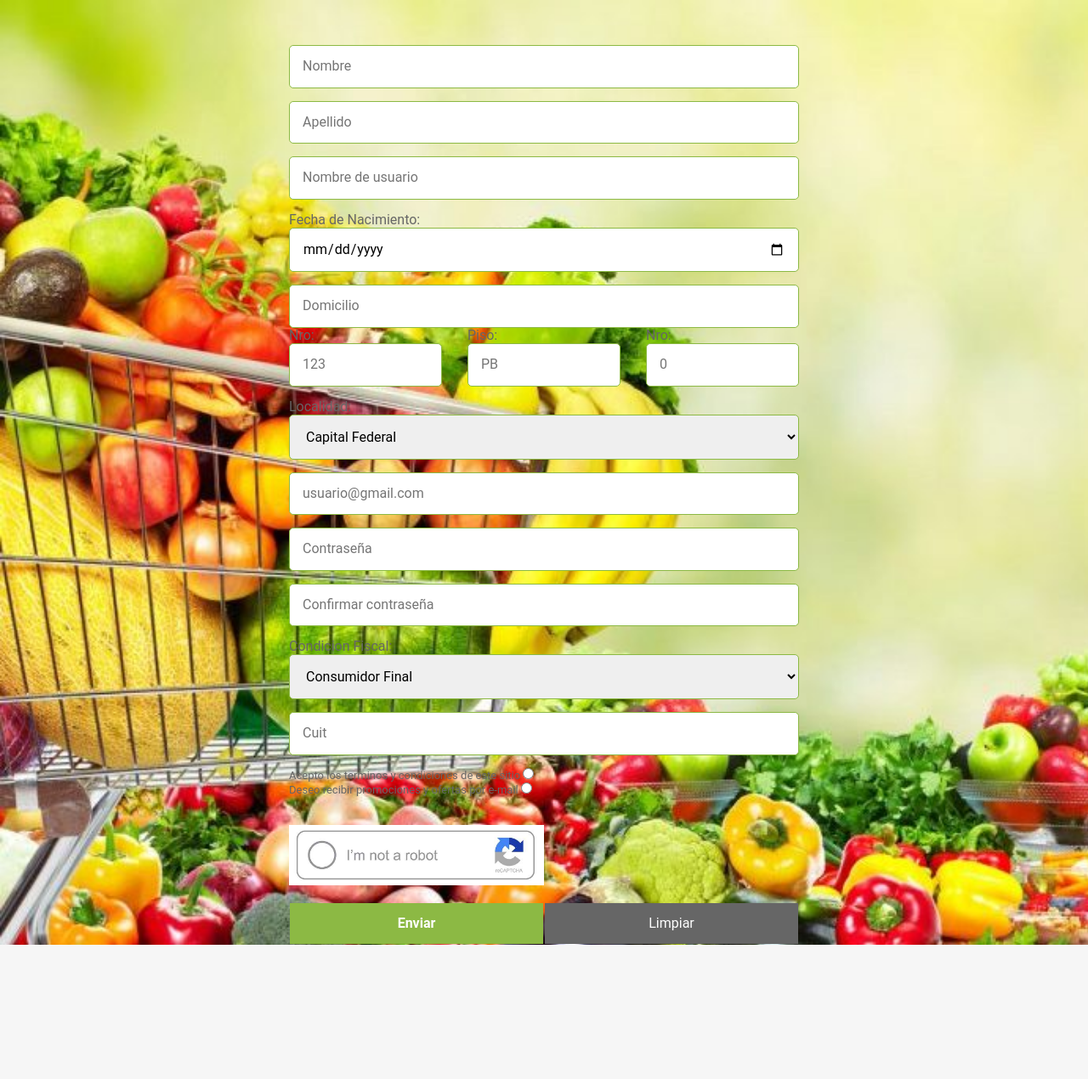
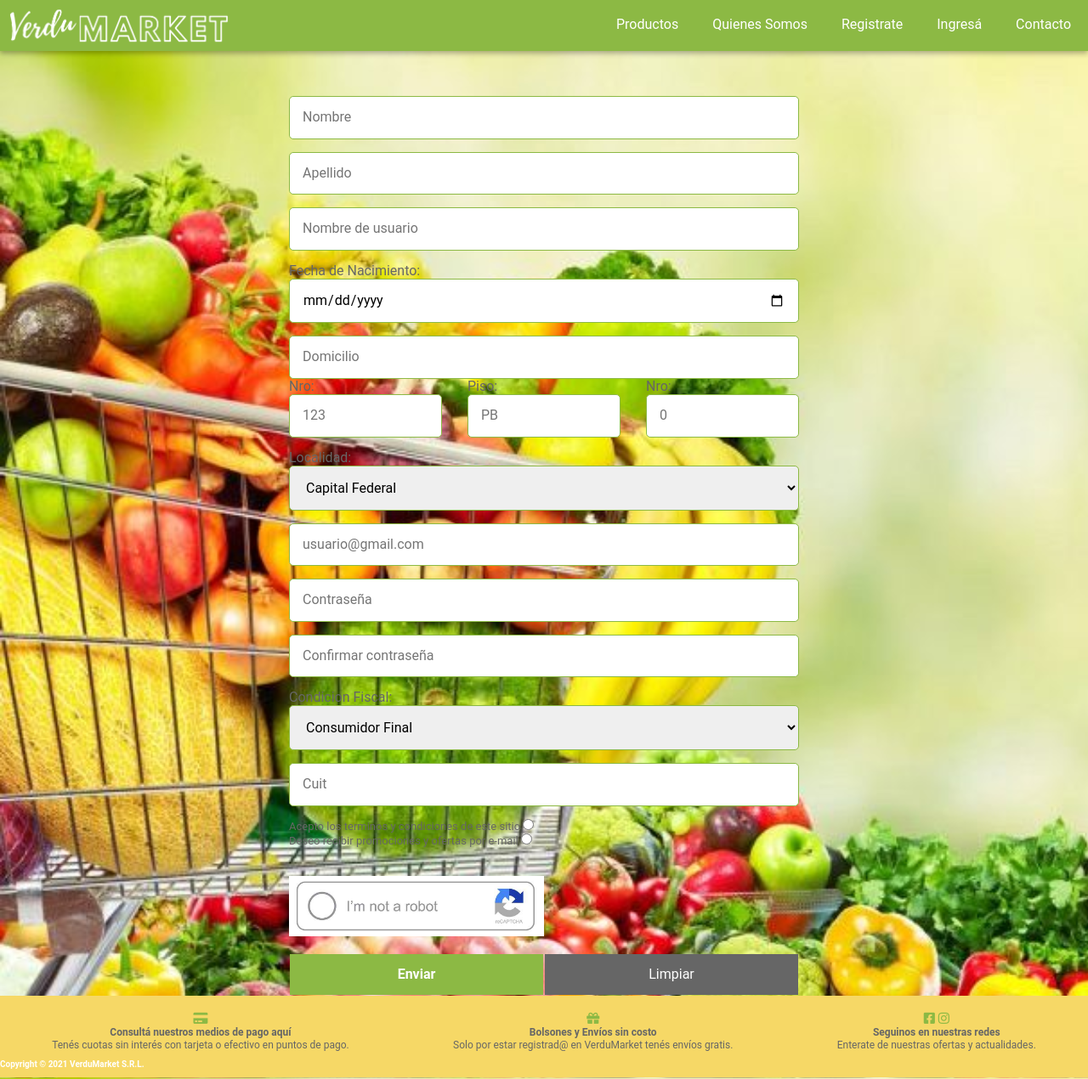
Before and after one commit to mauriciomena/ConsolelogGrupo1Sprint2, a website: page views/register.html in a window 1280 px wide. Shown: the whole page at 85% size. Before the commit the page ends 1112 px from the top, so only its background shows below. Drawn offline with Linux system fonts and the light colour scheme.

Commit message:
Nico Zini - Modifico header y footer en todos los html menos product detail

```diff
--- a/public/css/productCart.css
+++ b/public/css/productCart.css
@@ -38,7 +38,7 @@
           display: none;
         }
         .main-cart section article .fa-trash{
-          trantion:all 350ms;
+          transition:all 350ms;
         }
         .main-cart section article .fa-trash:hover{
           color: #8cb944;
--- a/views/register.html
+++ b/views/register.html
@@ -6,6 +6,7 @@
   <meta http-equiv="X-UA-Compatible" content="IE=edge">
   <meta name="viewport" content="width=device-width, initial-scale=1.0">
   <link rel="stylesheet" href='/css/normalize.css'/>
+  <link rel="stylesheet" href="/css/header-footer.css">
   <link rel="stylesheet" href='/css/register.css'/>
   <link rel="stylesheet" href="https://cdnjs.cloudflare.com/ajax/libs/font-awesome/5.11.2/css/all.min.css">
   <link rel="preconnect" href="https://fonts.gstatic.com">
@@ -13,6 +14,28 @@
   <title>Formá parte de nuestra comunidad</title>
 </head>
 <body>
+
+  <header>
+    <a href="/">
+      <img src="/images/logo2b.png" alt="Logo" class="logo-verdu">
+    </a>
+    <div class="hamburger-container">
+      <input type="checkbox" id="btn-menu" />
+      <div class="btn-container">
+        <label for="btn-menu"><i class="fas fa-bars fa-1x"></i></label>
+      </div>
+      <nav class="menu">
+        <ul>
+          <li><a href="/views/productDetail.html">Productos</a></li>
+          <li><a href="#">Quienes Somos</a></li>
+          <li><a href="/views/register.html">Registrate</a></li>
+          <li><a href="/views/login.html">Ingresá</a></li>
+          <li><a href="#">Contacto</a></li>
+        </ul>
+      </nav>
+    </div>
+  </header>
+
   <main class="main-register">
     <section>
       <div class="register">
@@ -101,5 +124,39 @@
       </div>
     </section>
   </main>
+
+
+  <footer>
+    <section>
+      <br>
+      <div class="padre">
+          <div class="hijo">
+              <i class="fas fa-credit-card"></i>
+              <h3>Consultá nuestros medios de pago aquí</h3>
+              <p class="parrafo">Tenés cuotas sin interés con tarjeta o efectivo en puntos de pago.</p>
+                  </div>
+              <div class="padre">
+                  <div class="hijo">
+              <i class="fas fa-gift"></i>
+              <h3>Bolsones y Envíos sin costo</h3>
+              <p class="parrafo">Solo por estar registrad@ en VerduMarket tenés envíos gratis. </p>
+                  </div>
+          </div>
+              <div class="padre">
+                  <div class="hijo">
+              <i class="fab fa-facebook-square"></i>
+              <i class="fab fa-instagram"></i>
+              <h3>Seguinos en nuestras redes</h3>
+              <p class="parrafo">Enterate de nuestras ofertas y actualidades.</p>
+                  </div>
+          </div>
+  </section>
+  <section>
+      <article>
+          <h5>Copyright © 2021 VerduMarket S.R.L.</h5>
+      </article>
+  </section>
+  </footer>
+
 </body>
 </html>
```
Also changed, not shown: views/login.html (+14 -44 lines), views/productCart.html (+55 -0 lines).
